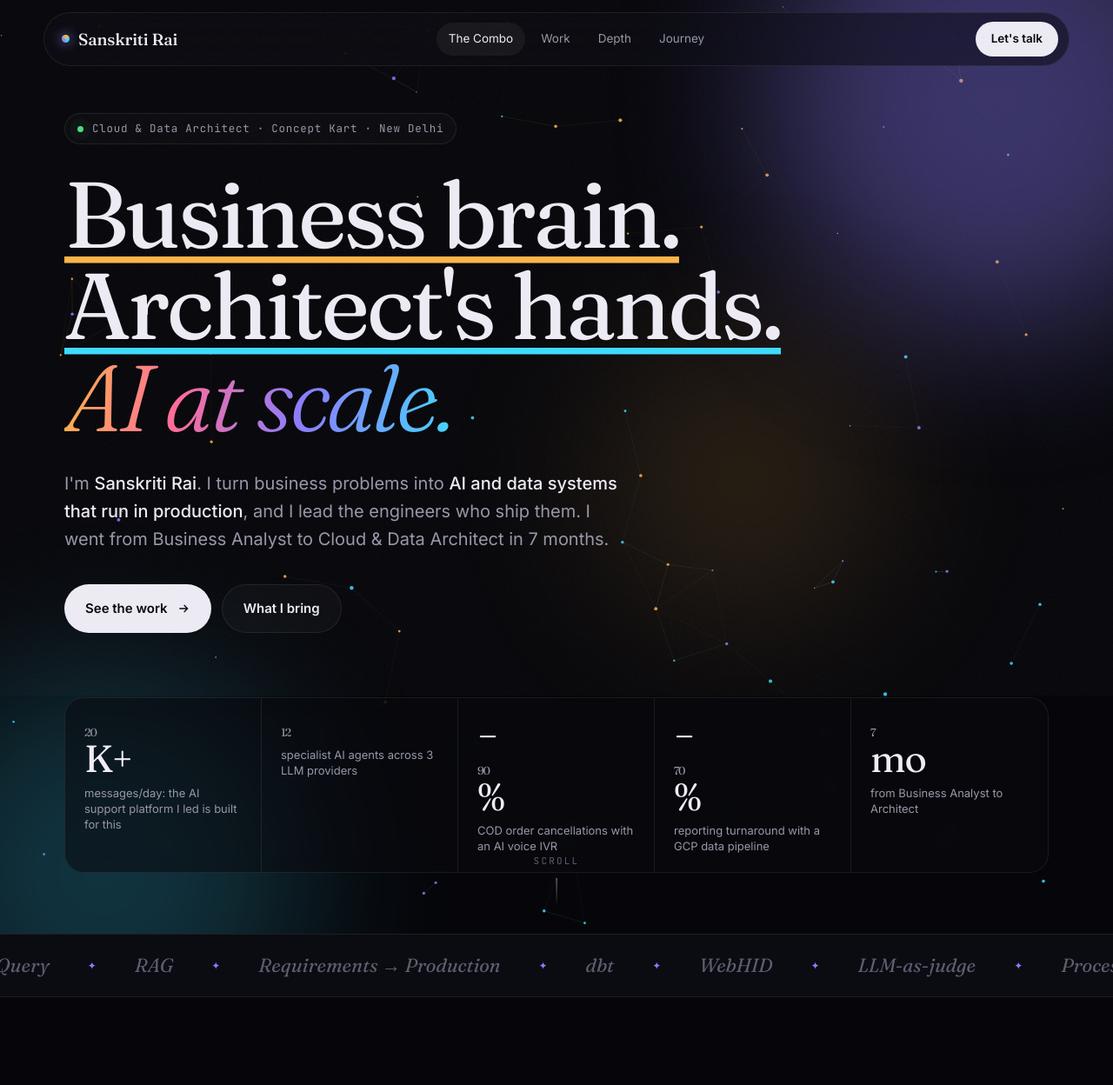
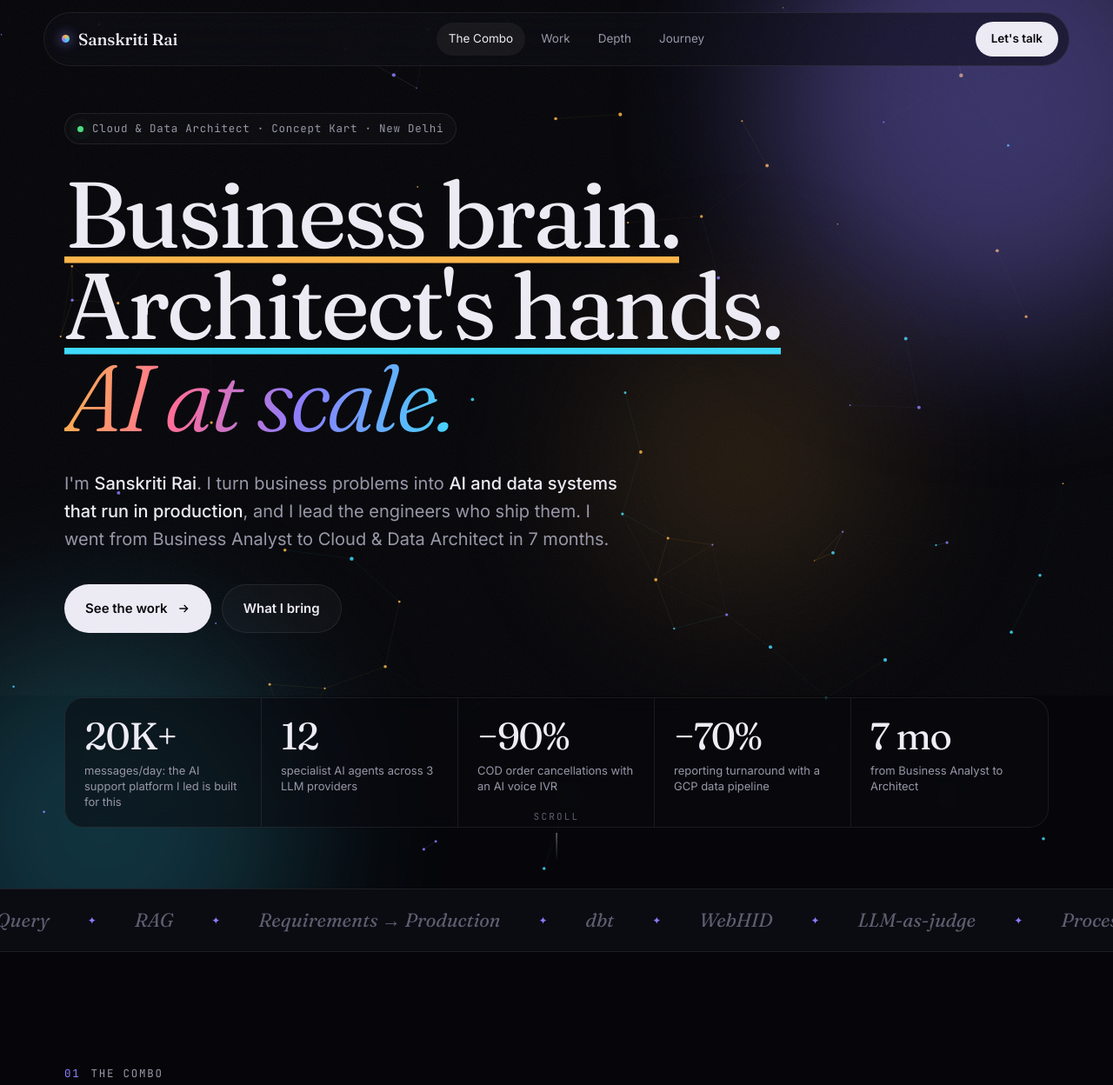
Before and after one commit to sanskreate/Portfolio, a plain HTML site: page index.html in a window 1280 px wide. Shown: the top 1248 px of the page at 87% size. Drawn offline with Linux system fonts and the light colour scheme.

Commit message:
portfolio update

```diff
--- a/index.html
+++ b/index.html
@@ -79,7 +79,7 @@ h1 .u{background-image:linear-gradient(var(--c),var(--c));background-repeat:no-r
 .stat{padding:22px 22px 20px;border-right:1px solid var(--line)}
 .stat:last-child{border-right:0}
 .stat b{display:block;font-family:var(--serif);font-weight:400;font-size:clamp(30px,3.4vw,44px);letter-spacing:-.03em;line-height:1}
-.stat span{display:block;font-size:13px;color:var(--muted);margin-top:8px;line-height:1.4}
+.stat>span{display:block;font-size:13px;color:var(--muted);margin-top:8px;line-height:1.4}
 @media(max-width:900px){.stats{grid-template-columns:repeat(2,1fr)}.stat{border-bottom:1px solid var(--line)}.stat:nth-child(2n){border-right:0}.stat:last-child{grid-column:1/-1;border-bottom:0}}
 .scrollhint{position:absolute;bottom:26px;left:50%;transform:translateX(-50%);z-index:2;font-family:var(--mono);font-size:11px;letter-spacing:.2em;color:var(--dim);display:flex;flex-direction:column;align-items:center;gap:10px}
 .scrollhint i{width:1px;height:38px;background:linear-gradient(var(--muted),transparent);animation:drop 2.2s infinite}
```
